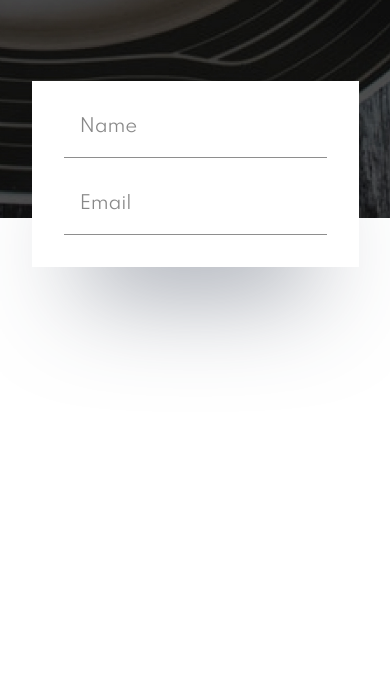
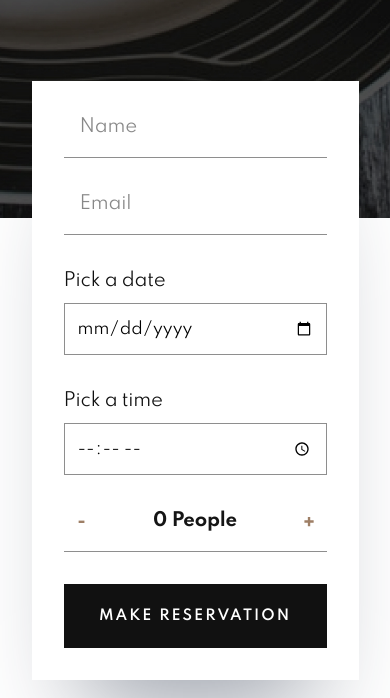
Before and after one commit to stephjoseph/dine-restaurant-website, a React (Vite) app: page /booking in a window 390 px wide. Shown: the part 372-1070 px from the top of the page. Before the commit the page ends 844 px from the top, so only its background shows below. Built offline with nearby package versions, Linux system fonts and the light colour scheme.

Commit message:
Finish mobile version

```diff
--- a/src/components/Booking.jsx
+++ b/src/components/Booking.jsx
@@ -1,11 +1,13 @@
 import Header from "./booking/Header";
 import Main from "./booking/Main";
+import Footer from "./home/Footer";
 
 const Booking = () => {
   return (
     <>
       <Header />
       <Main />
+      <Footer />
     </>
   );
 };
--- a/src/components/booking/Main.jsx
+++ b/src/components/booking/Main.jsx
@@ -1,6 +1,12 @@
+import iconMinus from "../../images/icons/icon-minus.svg";
+import iconPlus from "../../images/icons/icon-plus.svg";
+import { useState } from "react";
+
 const Main = () => {
+  const [numPeople, setNumPeople] = useState(0);
+
   return (
-    <main className="-mt-[8.563rem] flex w-full flex-col items-center">
+    <main className="-mt-[8.563rem] mb-[5.375rem] flex w-full flex-col items-center">
       <form className="flex w-[20.438rem] flex-col gap-8 bg-white p-8 shadow-[0px_75px_100px_-50px_rgba(56,66,85,0.5032)]">
         <input
           type="text"
@@ -12,6 +18,49 @@ const Main = () => {
           placeholder="Email"
           className="w-full border-b border-solid border-[#8E8E8E] pb-4 pl-4 text-lg font-normal tracking-[-0.22px] text-[#111111] placeholder:text-lg placeholder:font-normal placeholder:tracking-[-0.22px] placeholder:text-[#111111]/50 focus:outline-none"
         />
+        <div className="flex flex-col gap-2">
+          <p className="text-lg font-normal tracking-[-0.22px] text-[#111111]">
+            Pick a date
+          </p>
+          <input
+            type="date"
+            className="border border-solid border-[#8E8E8E] p-3"
+          />
+        </div>
+        <div className="flex flex-col gap-2">
+          <p className="text-lg font-normal tracking-[-0.22px] text-[#111111]">
+            Pick a time
+          </p>
+          <input
+            type="time"
+            className="border border-solid border-[#8E8E8E] p-3"
+          />
+        </div>
+        <div className="flex w-full items-center justify-center gap-16 self-center border-b border-solid border-[#8E8E8E] pb-4">
+          <button
+            type="button"
+            className="flex h-4 w-4 items-center justify-center"
+            onClick={() => setNumPeople((prevState) => prevState - 1)}
+          >
+            <img src={iconMinus} alt="" />
+          </button>
+          <p className="text-lg font-bold tracking-[-0.22px] text-[#151515]">
+            {numPeople} People
+          </p>
+          <button
+            type="button"
+            className="flex h-4 w-4 items-center justify-center"
+            onClick={() => setNumPeople((prevState) => prevState + 1)}
+          >
+            <img src={iconPlus} alt="" />
+          </button>
+        </div>
+        <button
+          type="submit"
+          className="flex h-16 w-full items-center justify-center bg-[#111111] text-[0.875rem] font-semibold uppercase leading-[1.75rem] tracking-[2px] text-white"
+        >
+          Make Reservation
+        </button>
       </form>
     </main>
   );
```
Also changed, not shown: src/components/Footer.jsx (renamed from src/components/home/Footer.jsx).
